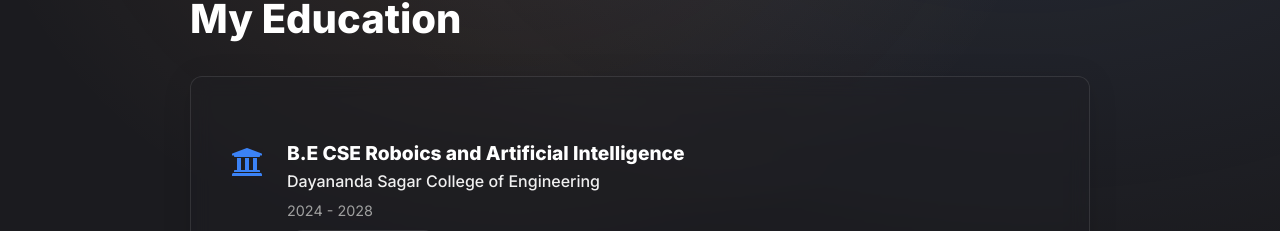
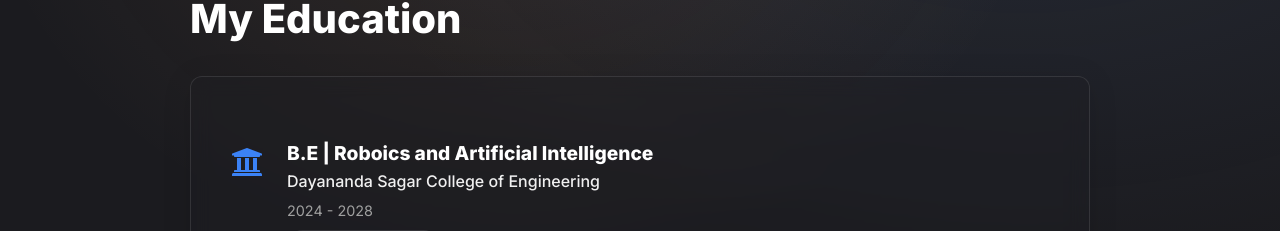
Before and after one commit to bnyashwanth/Portfolio-Website, a React (Vite) app in the folder frontend/: page / in a window 1280 px wide. Shown: the part 1942-2173 px from the top of the page. Built offline with nearby package versions, Linux system fonts and the light colour scheme; no server answers.

Commit message:
fix: update removed the details causing error

```diff
--- a/frontend/src/components/Education.jsx
+++ b/frontend/src/components/Education.jsx
@@ -1,15 +1,13 @@
-// frontend/src/components/Education.jsx - UPDATED
-// changed and deleted the code to reomve backend dependency
 
 import React from 'react';
 import { FaUniversity } from 'react-icons/fa';
 
-// 1. Define your education data directly in an array
+
 const educationData = [
   {
     _id: 1,
     institution: "Dayananda Sagar College of Engineering",
-    degree: "B.E  CSE Roboics and Artificial Intelligence",
+    degree: "B.E | Roboics and Artificial Intelligence",
     year: "2024 - 2028",
     cgpa: "9.275 / 10.0",
     achievements: [
```
